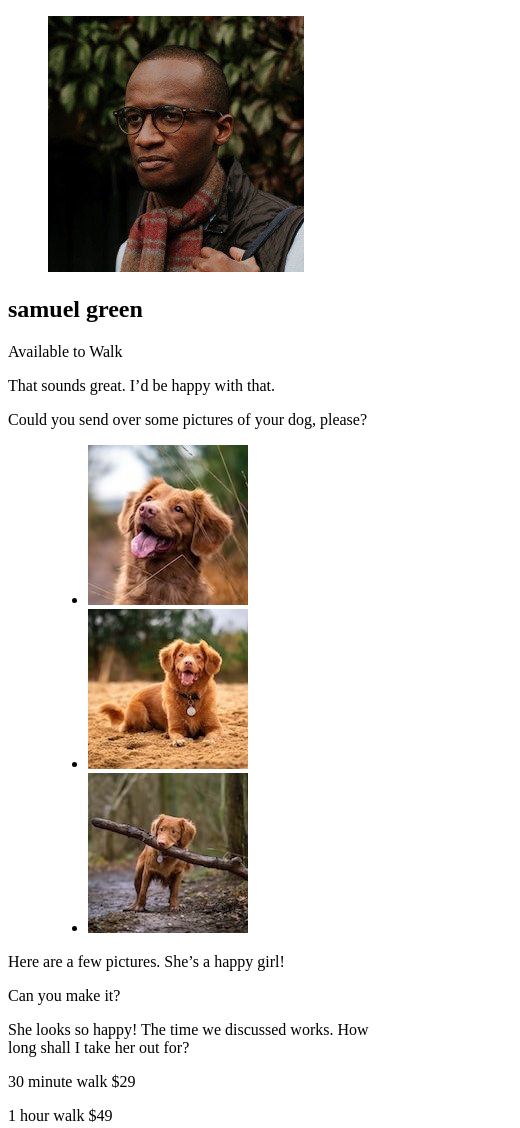
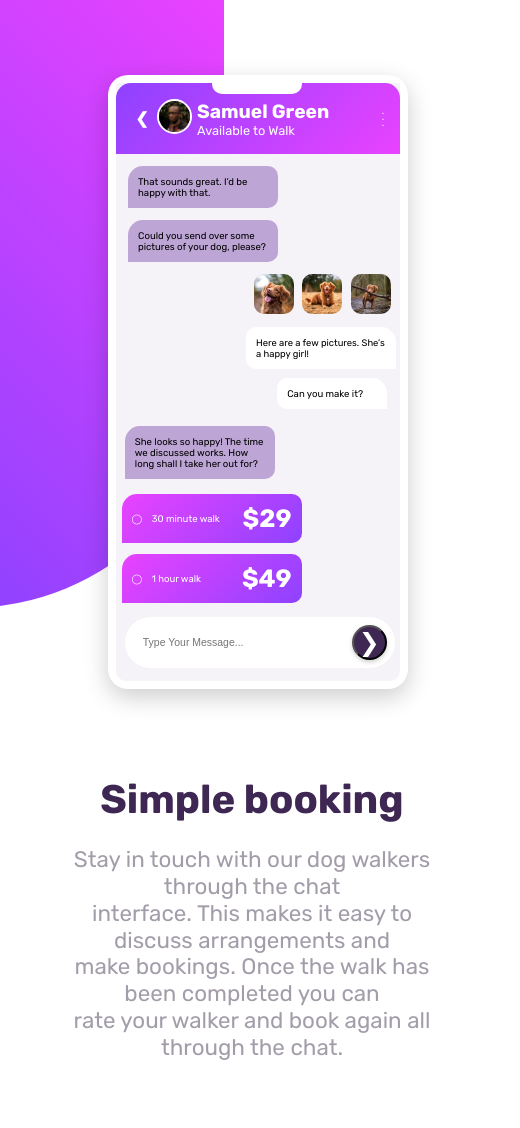
Before and after one commit to haleemahpopoola/chat-app-css, a plain HTML site: page index.html in a window 390 px wide. Shown: the top 1128 px of the page, 520 px wide, since content can reach past the window. After the commit the page ends 1082 px from the top, so only its background shows below. Drawn offline with Linux system fonts and the light colour scheme; a web font is replaced by a local one.

Commit message:
update alot of changes

```diff
--- a/index.html
+++ b/index.html
@@ -8,21 +8,35 @@
     <link rel="stylesheet" href="main.css">
 </head>
 <body>
-    <section>
-        <div>
+    <main class="container">
+        <div class="top"></div>
+        <section class="box">
+            <div class="main">
+            <div class="inner">
+                <div class="inner-1">
+                    <div class="notch"></div>
+                    <div><button>&#x276E</button></div>
                     <figure>
                         <img src="images/avatar.jpg" alt="avatar">
                     </figure>
+                    <div class="inn-0">
                         <h2>
-                samuel green
+                            Samuel Green
                         </h2>
                         <p>Available to Walk</p>
                     </div>
-        <div>
+                </div>
+                <div class=" dot">
+                    <div>&#8226;</div>
+                    <div>&#8226;</div>
+                    <div>&#8226;</div>
+                </div>
+            </div>
+                <div class="inner-2">
                     <p>That sounds great. I’d be happy with that.</p>
                     <p> Could you send over some pictures of your dog, please? </p>
                 </div>
-        <div>
+                <div class="inner-3">
                     <figure>
                         <ul>
                             <li>
@@ -36,26 +50,31 @@
                             </li>
                         </ul>
                     </figure>
-            <div>
-                <p>Here are a few pictures. She’s a happy girl! </p>
-                <p>Can you make it?</p>
+                    <div class="mov">
+                        <p class="inn">Here are a few pictures. She’s a happy girl! </p>
+                        <p class="in">Can you make it?</p>
                     </div>
                 </div>
                 <div>
-            <p>She looks so happy! The time we discussed works. How long shall I take her out for?</p>
-            <div>
-                <p>30 minute walk $29 </p>
-                <p>1 hour walk $49</p>
+                    <p class="inner-4">She looks so happy! The time we discussed works. How long shall I take her out for?</p>
+                    <div class="inn-1">
+
+                        <div><p>&#9711;&nbsp;&nbsp;&nbsp;  30 minute walk <span>$29</span> </p></div>
+                        <div><p>&#9711;&nbsp;&nbsp;&nbsp; 1 hour walk <span>$49</span></p></div>
                     </div>
                 </div>
-        <div>
-            <textarea name="test" id="test" rows="10" placeholder=" Type a message…"></textarea>
+                <div class="inner-5">
+                    <input type="text" placeholder="type your message..." >
+                    <button>&#x276F</button>
+                </div>
+
             </div>
         </section>
-    <section>
+        <section id="owner">
             <h1>Simple booking</h1>
-        <p>Stay in touch with our dog walkers through the chat interface. This makes it easy to discuss arrangements and make bookings. Once the walk has been completed you can rate your walker and book again all through the chat.</p>
+            <p>Stay in touch with our dog walkers through the chat <br> interface. This makes it easy to discuss arrangements and <br> make bookings. Once the walk has been completed you can <br> rate your walker and book again all through the chat.</p>
         </section>
+    </main>
 
 </body>
 </html>
--- a/main.css
+++ b/main.css
@@ -0,0 +1,452 @@
+@import url('https://fonts.googleapis.com/css2?family=DM+Sans:ital,opsz,wght@0,9..40,500;1,9..40,500&family=Outfit:wght@100..900&family=Playwrite+DE+VA+Guides&family=Poppins:ital,wght@0,100;0,200;0,300;0,400;0,500;0,600;0,700;0,800;0,900;1,100;1,200;1,300;1,400;1,500;1,600;1,700;1,800;1,900&family=Rubik:ital,wght@0,300..900;1,300..900&display=swap');
+*{
+    margin: 0;
+    padding: 0;
+    box-sizing: border-box;
+}
+@media screen and (max-width :1440px){
+    body{
+        font-family: 'RUBIK', sans-serif;
+        background-color: white;
+        font-size: 16px;
+        min-width: 1200px;
+    }
+    .container{
+        display: flex;
+        justify-content: space-around;
+        align-items: center;
+        margin-left: 4rem;
+        margin-right: 5rem;
+    }
+    .box{
+        position: relative;
+        width: 250px;
+        background-color: hsl(0, 0%, 100%);
+        padding: 0.5rem;
+        margin: 75px auto;
+        border: none;
+        border-radius: 20px;
+        box-shadow: 0 8px 24px rgba(0, 0, 0, 0.2);
+    }
+    .inner-1 button{
+        content: '\276F';
+        width: 18px;
+        height: 18px;
+        cursor: pointer;
+        background-color: inherit;
+        color: white;
+        border-radius: 50%;
+        border: none;
+        font-size: 16px;
+        font-weight: 700;
+    }
+    .inner-1 img{
+        width: 28px;
+        border: 2px solid hsl(0, 0%, 100%);
+        border-radius: 50px;
+    }
+    .inner{
+        background: linear-gradient(135deg, hsl(264,100%,63%), hsl(293, 100%, 63%));
+        color: hsl(0, 0%, 100%);
+        padding: 0.5rem;
+        display: flex;
+        justify-content: space-between;
+        align-items: center;
+        gap: 10px;
+        border-top-left-radius: 15px;
+        border-top-right-radius: 15px;
+    }
+    .inner-1{
+        display: flex;
+        justify-content: center;
+        align-items: center;
+        gap: 5px;
+    }
+    .inn-0{
+        font-size: 0.499rem;
+        white-space: nowrap;
+    }
+    .dot{
+        font-weight: 700;
+        font-size: 5px;
+        gap: 0;
+    }
+    .main{
+        background-color: hsl(270,20%,96%);
+        padding-bottom: 0.25rem;
+        border-bottom-left-radius: 10px;
+        border-bottom-right-radius: 10px;
+    }
+    .inner-2 p{
+        width: 130px;
+        background-color: hsl(271,36%,74%);
+        padding: 8px;
+        border-top-right-radius: 10px;
+        border-top-left-radius: 15px;
+        border-bottom-right-radius: 10px;
+        font-size: 0.530rem;
+        margin: 0.25rem;
+    }
+    ul {
+        display: flex;
+        justify-content: flex-end;
+        align-items: end;
+        list-style: none;
+        gap: 0.25rem;
+        margin: 0.25rem;
+    }
+    ul img {
+        width: 35px;
+        border: none;
+        border-radius: 10px;
+    }
+    .inn{
+        width: 130px;
+        background-color: hsl(0, 0%, 100%);
+        padding: 8px;
+        border-top-right-radius: 15px;
+        border-top-left-radius: 10px;
+        border-bottom-left-radius: 10px;
+        font-size: 0.500rem;
+    }
+    .in{
+        width: 90px;
+        background-color: hsl(0, 0%, 100%);
+        font-size: 0.500rem;
+        padding: 8px;
+        margin: 0.25rem;
+        border-top-right-radius: 15px;
+        border-top-left-radius: 10px;
+        border-bottom-left-radius: 10px;
+    }
+    .mov{
+        display: flex;
+        flex-direction: column;
+        justify-content: flex-end;
+        align-items: end;
+        margin: 0.25rem;
+    }
+    .inner-4{
+        width: 130px;
+        background-color: hsl(271,36%,74%);
+        padding: 8px;
+        border-top-right-radius: 10px;
+        border-top-left-radius: 15px;
+        border-bottom-right-radius: 10px;
+        margin: 0.25rem;
+        font-size: 0.500rem;
+    }
+    .inn-1 {
+        display: flex;
+        flex-direction: column;
+    }
+    .inn-1 p {
+        display: flex;
+        justify-content: space-between;
+        align-items: center;
+        width: 150px;
+        background: linear-gradient(135deg, hsl(293,100%,63%), hsl(264, 100%, 63%));
+        color: hsl(0, 0%, 100%);
+        padding: 8px;
+        border-top-right-radius: 10px;
+        border-top-left-radius: 15px;
+        border-bottom-right-radius: 10px;
+        margin: 0.25rem;
+        font-size: 0.500rem;
+    }
+
+    .inn-1 span{
+        font-weight: 700;
+    }
+
+    .inner-5{
+        display: flex;
+        outline: none;
+        width: 200px;
+        background-color: hsl(0, 0%, 100%);
+        resize: none;
+        padding: 5px;
+        border-radius: 30px;
+        margin: 0.25rem;
+    }
+    input{
+        font-size: 0.555rem;
+        flex: 1;
+        border: none;
+        outline: none;
+        text-transform: capitalize;
+        padding: 8px;
+    }
+    .inner-5 button{
+        width: 25px;
+        height: 25px;
+        cursor: pointer;
+        border-radius: 50%;
+        box-shadow: 0px 2px 4px rgba(0, 0, 0, 0.2);
+        font-size: 15px;
+        color: hsl(0, 0%, 100%);
+        background-color: hsl(271,36%,24%);
+    }
+    #owner{
+        display: flex;
+        flex-direction: column;
+        white-space: nowrap;
+        padding: 1rem;
+    }
+    #owner p{
+        color: hsl(270,7%,64%);
+        line-height: 1.8;
+        padding: 0.5rem;
+    }
+    #owner h1{
+        color: hsl(271,36%,24%);
+        padding: 0.5rem;
+    }
+    .notch{
+        z-index: 50;
+        top: 0.089rem;
+        left: 5rem;
+        position: absolute;
+        background-color: hsl(0, 0%, 100%);
+        border-bottom-right-radius: 10px;
+        border-bottom-left-radius: 10px;
+        width: 90px;
+        height: 18px;
+    }
+    .top{
+        z-index: -1;
+        top: 0rem;
+        left: 0rem;
+        position: absolute;
+        overflow: hidden;
+        clip-path: inset(0 0 0 30px);
+        background: linear-gradient(45deg, hsl(264,100%,63%), hsl(293, 100%, 63%));
+        border-bottom-right-radius: 1000px;
+        border-bottom-left-radius: 500px;
+        width: 23rem;
+        max-width: 100%;
+        height: 32rem;
+        transform: translate(50px 20px);
+        margin-left: -2rem;
+    }
+}
+@media screen and (max-width :530px){
+    body{
+        min-width: 520px;
+    }
+    .container{
+        flex-direction: column;
+    }
+    .box{
+        position: relative;
+        width: 300px;
+        margin-right: 2rem;
+    }
+    .inner-1 button{
+        width: 20px;
+        height: 20px;
+        border: none;
+    }
+    .inner-1 img{
+        width: 35px;
+    }
+    .inner{
+        padding: 1rem;
+    }
+    .inn-0{
+        font-size: 0.799rem;
+    }
+    .inner-2 p{
+        width: 150px;
+        padding: 10px;
+        font-size: 0.600rem;
+        margin: 0.75rem;
+    }
+    ul {
+        gap: 0.55rem;
+        margin: 0.55rem;
+    }
+    ul img {
+        width: 40px;
+    }
+    .inn{
+        width: 150px;
+        padding: 10px;
+        font-size: 0.589rem;
+    }
+    .in{
+        width: 110px;
+        font-size: 0.600rem;
+        padding: 10px;
+        margin: 0.55rem;
+    }
+    .inner-4{
+        width: 150px;
+        padding: 10px;
+        margin: 0.55rem;
+        font-size: 0.600rem;
+    }
+    .inn-1 p {
+        width: 180px;
+        padding: 10px;
+        margin: 0.35rem;
+        font-size: 0.600rem;
+
+    }
+    .inn-1 span{
+        font-size: 25px;
+    }
+
+    .inner-5{
+        width: 270px;
+        padding: 8px;
+        border-radius: 30px;
+        margin: 0.55rem;
+    }
+    input{
+        font-size: 0.655rem;
+        flex: 1;
+        padding: 10px;
+    }
+    .inner-5 button{
+        width: 35px;
+        height: 35px;
+        font-size: 25px;
+    }
+    #owner{
+        justify-content: center;
+        align-items: center;
+        padding: 0.25rem;
+    }
+    #owner p{
+        line-height: 1.2;
+        text-align: center;
+        white-space: wrap;
+        padding: 1rem;
+        font-size: 1.400rem;
+        min-width: 400px;
+    }
+    #owner h1{
+        font-weight: 700;
+        font-size: 40px;
+    }
+
+    .notch{
+        z-index: 50;
+        top: 0.089rem;
+        left: 6.5rem;
+    }
+    .top{
+        border-bottom-left-radius: 0;
+        width: 16rem;
+        height: 38rem;
+    }
+}
+@media screen and (max-width :378px){
+    body{
+        min-width: 378px;
+    }
+    .container{
+        flex-direction: column;
+    }
+    .box{
+        position: relative;
+        width: 300px;
+        margin-right: 2rem;
+    }
+    .inner-1 button{
+        width: 20px;
+        height: 20px;
+        border: none;
+    }
+    .inner-1 img{
+        width: 35px;
+    }
+    .inner{
+        padding: 1rem;
+    }
+    .inn-0{
+        font-size: 0.799rem;
+    }
+    .inner-2 p{
+        width: 150px;
+        padding: 10px;
+        font-size: 0.600rem;
+        margin: 0.75rem;
+    }
+    ul {
+        gap: 0.55rem;
+        margin: 0.55rem;
+    }
+    ul img {
+        width: 40px;
+    }
+    .inn{
+        width: 150px;
+        padding: 10px;
+        font-size: 0.589rem;
+    }
+    .in{
+        width: 110px;
+        font-size: 0.600rem;
+        padding: 10px;
+        margin: 0.55rem;
+    }
+    .inner-4{
+        width: 150px;
+        padding: 10px;
+        margin: 0.55rem;
+        font-size: 0.600rem;
+    }
+    .inn-1 p {
+        width: 180px;
+        padding: 10px;
+        margin: 0.35rem;
+        font-size: 0.600rem
+
+    }
+
+    .inn-1 span{
+        font-size: 25px;
+    }
+
+    .inner-5{
+        width: 270px;
+        padding: 8px;
+        border-radius: 30px;
+        margin: 0.55rem;
+    }
+    input{
+        font-size: 0.655rem;
+        flex: 1;
+        padding: 10px;
+    }
+    .inner-5 button{
+        width: 35px;
+        height: 35px;
+        font-size: 25px;
+    }
+    #owner{
+        justify-content: center;
+        align-items: center;
+        padding: 0.25rem;
+    }
+    #owner p{
+        line-height: 1.2;
+        text-align: center;
+        white-space: wrap;
+        padding: 1rem;
+        font-size: 1.299rem;
+        min-width: 400px;
+    }
+    .notch{
+        z-index: 50;
+        top: 0.089rem;
+        left: 6.5rem;
+    }
+    .top{
+        border-bottom-left-radius: 0;
+        width: 13rem;
+        height: 36rem;
+    }
+}
```
Lines whose indentation alone changed are shown as unchanged.
